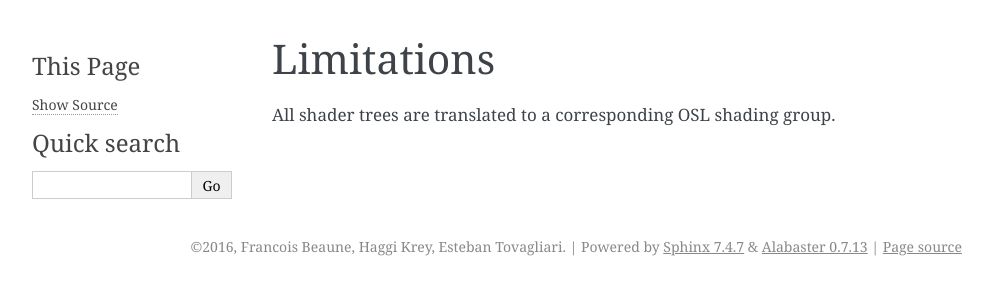
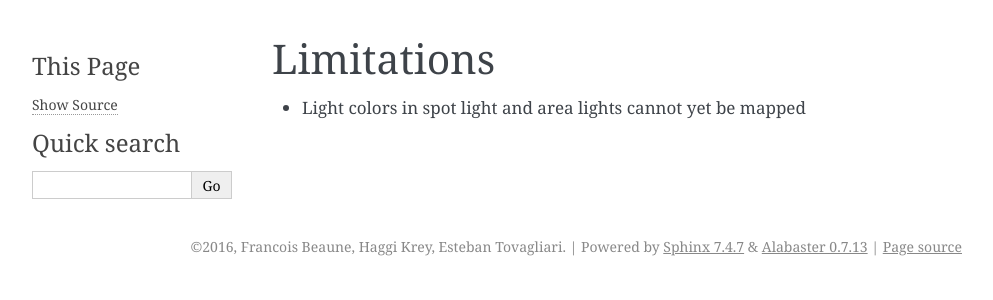
Before and after one commit to haggi/appleseed-maya, a Sphinx documentation site: the page built from docs/source/limitations.rst, in a window 1280 px wide. Shown: the top 300 px of the page, without its empty margins (148-1141 px from the left). Built offline with Sphinx 7.4.7, drawn with Linux system fonts in a browser that asks for light colours.

Commit message:
Update limitations.rst

```diff
--- a/docs/source/limitations.rst
+++ b/docs/source/limitations.rst
@@ -1,4 +1,4 @@
 Limitations
 ===========
 
-All shader trees are translated to a corresponding OSL shading group.
+- Light colors in spot light and area lights cannot yet be mapped
```
